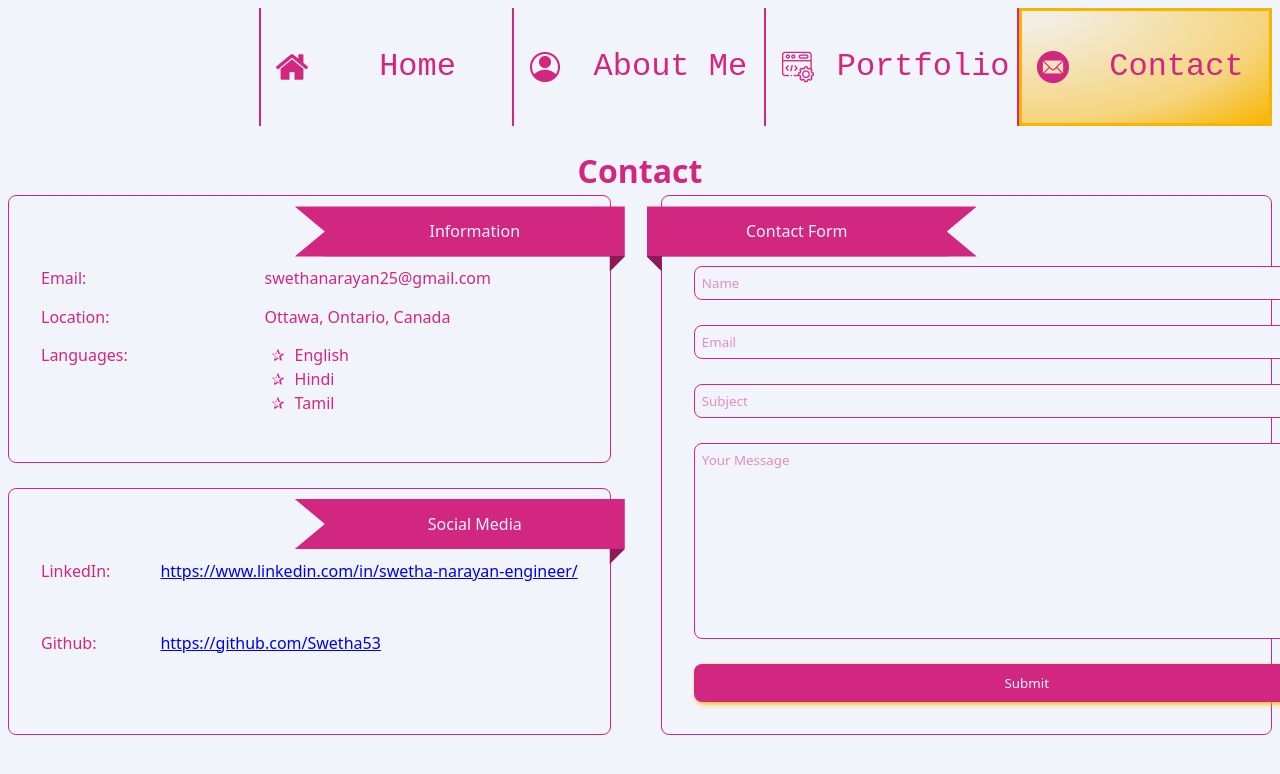
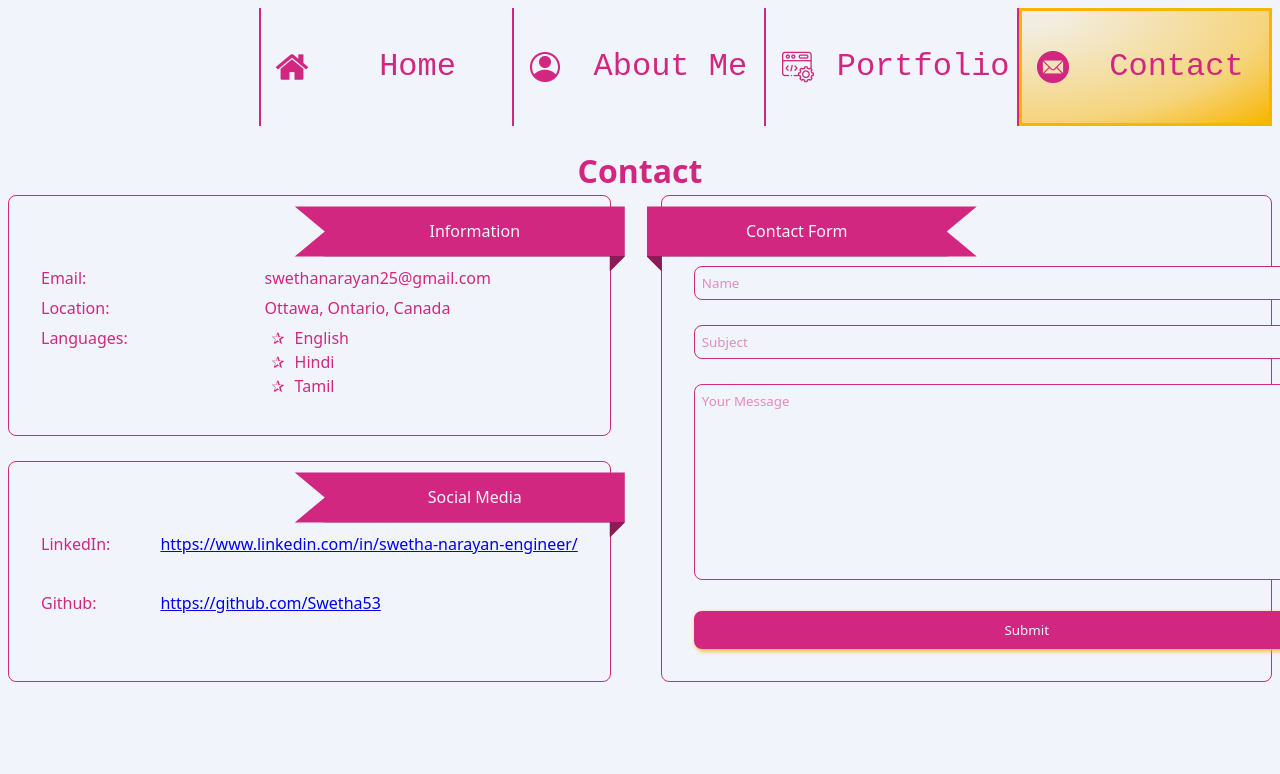
Before and after one commit to Swetha53/Swetha_Narayan, a Vue app: page / in a window 1280 px wide. Both pictures are taken after a click on the element "Contact". Shown: the top 774 px of the page. Built offline with nearby package versions, Linux system fonts and the light colour scheme; a web font is replaced by a local one.

Commit message:
error and mail

```diff
--- a/src/components/Input.vue
+++ b/src/components/Input.vue
@@ -1,7 +1,7 @@
 <script setup lang="ts">
 import {reactive} from 'vue'
 
-const props = defineProps<{ inputType: string, placeholder: string, name: string}>()
+const props = defineProps<{ inputType: string, placeholder: string, name: string, hasError: boolean }>()
 const emit = defineEmits(['storeInputData'])
 const state = reactive({
     inputData: ""
@@ -13,11 +13,13 @@ function focusEventHandler() {
 </script>
 
 <template>
+    <div class="input">
         <textarea v-if="inputType === 'textarea'"
             v-model="state.inputData"
             :placeholder
             rows="10"
             :name
+            :class="{'input__error': hasError}"
             @focusout="focusEventHandler">
         </textarea>
         <input v-else
@@ -25,11 +27,26 @@ function focusEventHandler() {
             :type="inputType"
             :placeholder
             :name
+            :class="{'input__error': hasError}"
             @focusout="focusEventHandler"/>
+        <span v-if="hasError" class="input__error-message">
+            This field has some issues please re-check the value before trying again.
+        </span>
+    </div>
 </template>
 
 <style lang="scss" scoped>
     @import "./../style.scss";
+    .input {
+        &__error {
+            border: 2px solid red;
+            &-message {
+                color: red;
+                position: relative;
+                font-size: 16px;
+            }
+        }
+    }
     input, textarea {
         border: 1px solid $secondary;
         border-radius: 8px;
--- a/src/pages/Contact.vue
+++ b/src/pages/Contact.vue
@@ -2,7 +2,24 @@
 import {reactive} from 'vue'
 import Input from "./../components/Input.vue"
 
-const validations = [
+const mainInfo = {
+    "Email": "swethanarayan25@gmail.com",
+    "Location": "Ottawa, Ontario, Canada",
+    "Languages": ["English", "Hindi", "Tamil"]
+}
+const socialLinks = {
+    "LinkedIn": "https://www.linkedin.com/in/swetha-narayan-engineer/",
+    "Github": "https://github.com/Swetha53"
+}
+const state = reactive({
+    infoVariables: {
+        'name': "",
+        'subject': "",
+        'message': ""
+    },
+    hasError: false,
+    finalValidation: true,
+    validations: [
         {
             key: "name",
             validationFunc: isTooLittleValidation,
@@ -13,18 +30,6 @@ const validations = [
             key: "name",
             validationFunc: isInvalidPatternValidation,
             evaluator: new RegExp(/^[A-Za-z][A-Za-z0-9\s]+$/),
-        validationStatus: false
-    },
-    {
-        key: "email",
-        validationFunc: isTooLittleValidation,
-        evaluator: 1,
-        validationStatus: false
-    },
-    {
-        key: "email",
-        validationFunc: isInvalidPatternValidation,
-        evaluator: new RegExp(/^(([^<>()[\]\\.,;:\s@\"]+(\.[^<>()[\]\\.,;:\s@\"]+)*)|(\".+\"))@((\[[0-9]{1,3}\.[0-9]{1,3}\.[0-9]{1,3}\.[0-9]{1,3}\])|(([a-zA-Z\-0-9]+\.)+[a-zA-Z]{2,}))$/),
             validationStatus: false
         },
         {
@@ -40,27 +45,10 @@ const validations = [
             validationStatus: false
         }
     ]
-
-const mainInfo = {
-    "Email": "swethanarayan25@gmail.com",
-    "Location": "Ottawa, Ontario, Canada",
-    "Languages": ["English", "Hindi", "Tamil"]
-}
-const socialLinks = {
-    "LinkedIn": "https://www.linkedin.com/in/swetha-narayan-engineer/",
-    "Github": "https://github.com/Swetha53"
-}
-const state = reactive({
-    name: "",
-    email: "",
-    subject: "",
-    message: "",
-    hasError: 'true',
-    finalValidation: 'true'
 })
 
 function storeInputData(variableName: string, inputValue: string) {
-    state[variableName as keyof typeof state] = inputValue.replace(/\s+/g, ' ').trim()
+    state.infoVariables[variableName as keyof typeof state.infoVariables] = inputValue.replace(/\s+/g, ' ').trim()
 }
 
 function isInvalidPatternValidation (stringToEvaluate: string, pattern: RegExp) {
@@ -72,16 +60,18 @@ function isTooLittleValidation (stringToEvaluate: string, minLength: number) {
 }
 
 function startFormEvaluations() {
-    state.finalValidation = 'true'
-    validations.forEach(validation => {
-        const result = validation.validationFunc(state[validation.key], validation.evaluator)
+    state.finalValidation = true
+    state.validations.forEach(validation => {
+        const result = validation.validationFunc(state.infoVariables[validation.key], validation.evaluator)
         validation.validationStatus = !result
         if (!validation.validationStatus) {
-            state.finalValidation = 'false'
+            state.finalValidation = false
         }
     })
-    console.log(state.finalValidation)
-    console.log(validations)
+    state.hasError = !state.finalValidation
+    if (state.finalValidation) {
+        window.open(`mailto:swethanarayan25@gmail.com?subject=${state.infoVariables.subject}&body=${state.infoVariables.message}`);
+    }
 }
 </script>
 
@@ -107,10 +97,15 @@ function startFormEvaluations() {
             </div>
         </div>
         <div class="grid__cell grid">
-            <Input inputType="text" placeholder="Name" name="name" @storeInputData="storeInputData"/>
-            <Input inputType="email" placeholder="Email" name="email" @storeInputData="storeInputData"/>
-            <Input inputType="text" placeholder="Subject" name="subject" @storeInputData="storeInputData"/>
-            <Input inputType="textarea" placeholder="Your Message" name="message" @storeInputData="storeInputData"/>
+            <Input inputType="text" placeholder="Name" name="name"
+                :hasError="state.hasError && (!state.validations[0].validationStatus || !state.validations[1].validationStatus)"
+                @storeInputData="storeInputData"/>
+            <Input inputType="text" placeholder="Subject" name="subject"
+                :hasError="state.hasError && !state.validations[2].validationStatus"
+                @storeInputData="storeInputData"/>
+            <Input inputType="textarea" placeholder="Your Message" name="message"
+                :hasError="state.hasError && !state.validations[3].validationStatus"
+                @storeInputData="storeInputData"/>
             <button @click="startFormEvaluations">
                 Submit
             </button>
```
Lines whose indentation alone changed are shown as unchanged.
